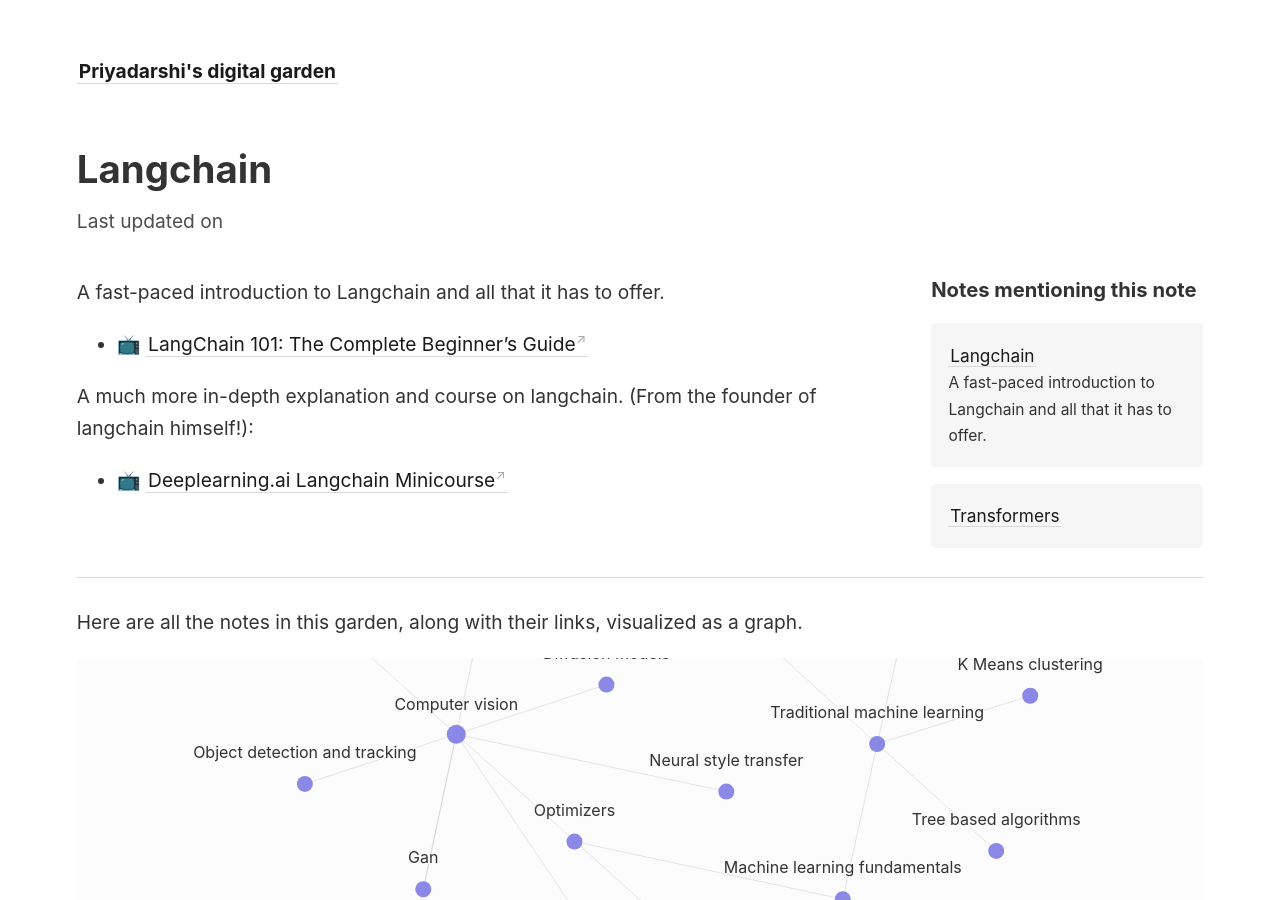
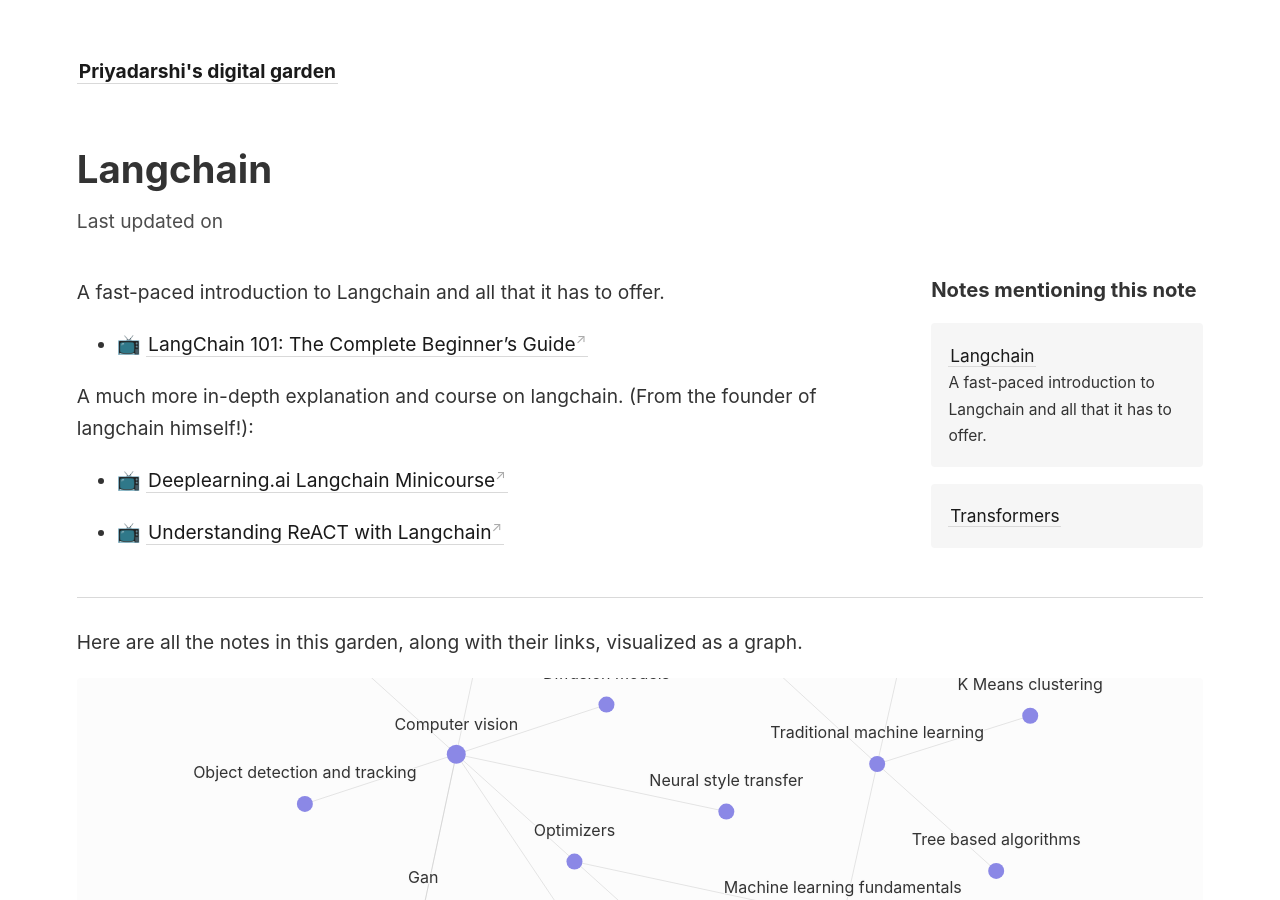
Before and after one commit to proy9714/priyadarshi-digital-garden, a Jekyll site: the page built from _notes/Langchain.md, in a window 1280 px wide and 900 px high. Built offline with Jekyll 4.4.1, drawn with Linux system fonts in a browser that asks for light colours.

Commit message:
vault backup: 2023-09-14 02:13:09

```diff
--- a/_notes/Langchain.md
+++ b/_notes/Langchain.md
@@ -5,3 +5,5 @@
 A much more in-depth explanation and course on langchain. (From the founder of langchain himself!):
 
 - 📺 [Deeplearning.ai Langchain Minicourse](https://learn.deeplearning.ai/langchain)
+
+- 📺 [Understanding ReACT with Langchain](https://www.youtube.com/watch?v=Eug2clsLtFs)
```
